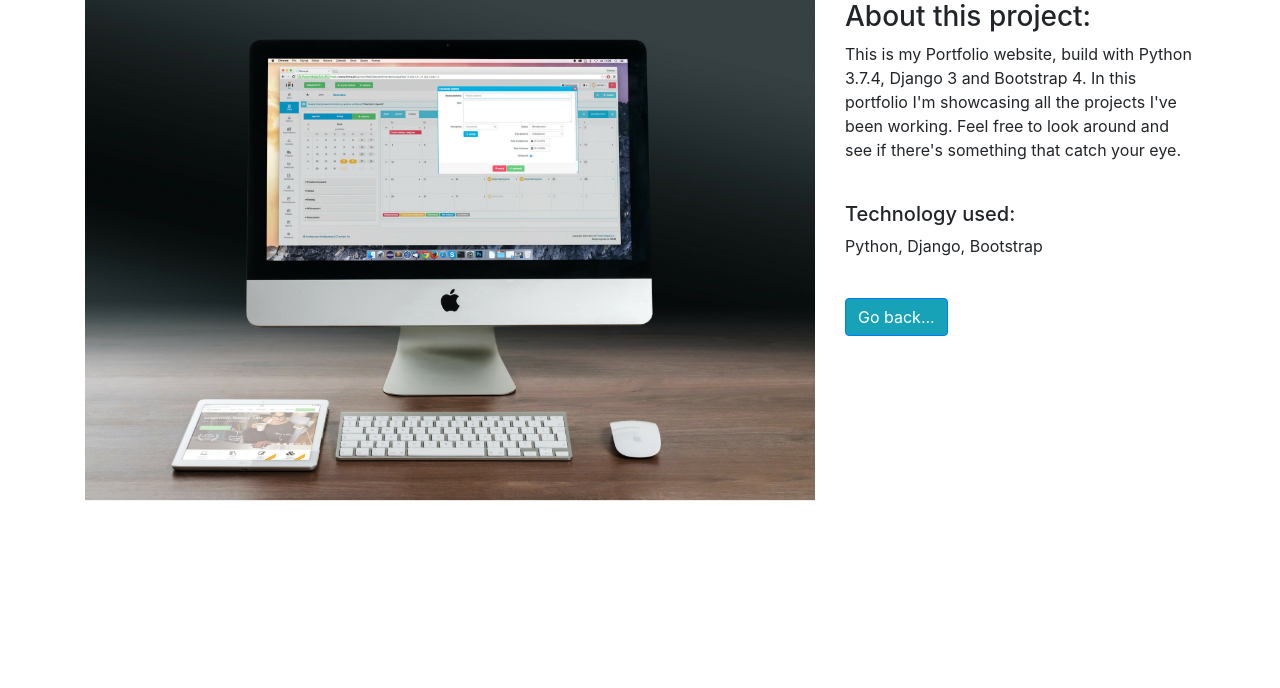
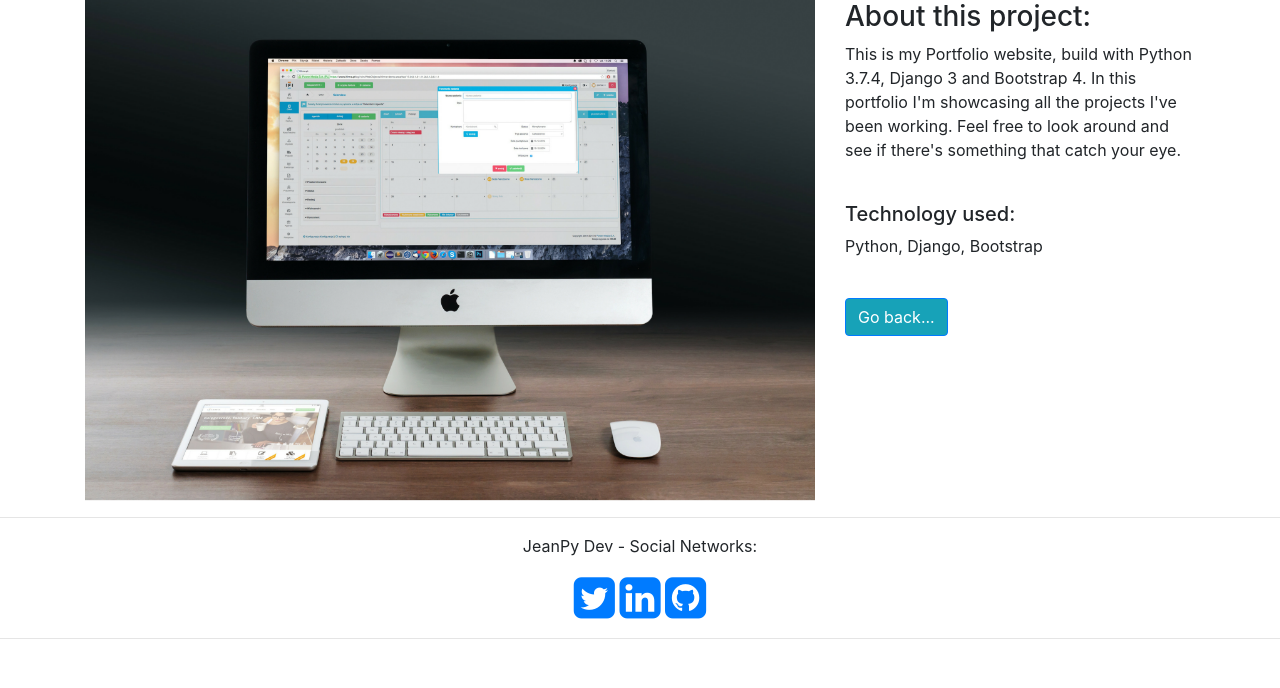
Before and after one commit to JeanFerreira91/JeanPy, a Django app: page /projects/1/ in a window 1280 px wide. Shown: the part 112-800 px from the top of the page. Run offline with Django 3.2, Linux system fonts and the light colour scheme; data comes from the database, SQL or seed files in the repository; both versions use the stored data as it was after the commit; parts of the project's set-up code (start-up, migrations or seed data) failed here and were passed over; some libraries are stand-ins or nearby versions.

Commit message:
Social Icons/Footer and Admin change in projects

```diff
--- a/personal_portfolio/templates/base.html
+++ b/personal_portfolio/templates/base.html
@@ -4,6 +4,9 @@
         <meta charset="utf-8">
         <title>JeanPy</title>
         <link rel="stylesheet" href="https://stackpath.bootstrapcdn.com/bootstrap/4.1.3/css/bootstrap.min.css" integrity="sha384-MCw98/SFnGE8fJT3GXwEOngsV7Zt27NXFoaoApmYm81iuXoPkFOJwJ8ERdknLPMO" crossorigin="anonymous">
+
+        <link href="https://stackpath.bootstrapcdn.com/font-awesome/4.7.0/css/font-awesome.min.css" rel="stylesheet">
+
         <script src="https://code.jquery.com/jquery-3.3.1.slim.min.js" integrity="sha384-q8i/X+965DzO0rT7abK41JStQIAqVgRVzpbzo5smXKp4YfRvH+8abtTE1Pi6jizo" crossorigin="anonymous"></script>
         <script src="https://cdnjs.cloudflare.com/ajax/libs/popper.js/1.14.3/umd/popper.min.js" integrity="sha384-ZMP7rVo3mIykV+2+9J3UJ46jBk0WLaUAdn689aCwoqbBJiSnjAK/l8WvCWPIPm49" crossorigin="anonymous"></script>
         <script src="https://stackpath.bootstrapcdn.com/bootstrap/4.1.3/js/bootstrap.min.js" integrity="sha384-ChfqqxuZUCnJSK3+MXmPNIyE6ZbWh2IMqE241rYiqJxyMiZ6OW/JmZQ5stwEULTy" crossorigin="anonymous"></script>
@@ -41,6 +44,22 @@
             {% block page_content %}{% endblock page_content %}
         </div>
 
+        <hr>
+        <div class="bottom section-padding">
+            <div class="container">
+                <div class="row">
+                    <div class="col-md-12 text-center center-block">
+                        <p>JeanPy Dev - Social Networks:</p>
+                        <a href="https://twitter.com/DeveloperJeanpy"><i class="fa fa-twitter-square fa-3x social"></i></a>
+                        <a href="https://www.linkedin.com/in/jeanferreira91/"><i class="fa fa-linkedin-square fa-3x social"></i></a>
+                        <a href="https://github.com/JeanFerreira91"><i class="fa fa-github-square fa-3x social"></i></a>
+                    </div>
+                </div>
+            </div>
+        </div>
+        <hr>
+
+
 
     </body>
 </html>
--- a/projects/admin.py
+++ b/projects/admin.py
@@ -3,6 +3,7 @@ from projects.models import Project
 
 # Register your models here.
 class ProjectAdmin(admin.ModelAdmin):
-    pass
+    list_display = ['title', 'technology']
+    ordering = ['title']
 
 admin.site.register(Project, ProjectAdmin)
--- a/projects/models.py
+++ b/projects/models.py
@@ -6,7 +6,7 @@ class Project(models.Model):
     title = models.CharField(max_length=100)
     description = models.TextField()
     technology = models.CharField(max_length=40)
-    image = models.FilePathField(path='/img')
+    image = models.FilePathField(path='projects/static/img')
 
 
     def __str__(self):
```
Also changed, not shown: db.sqlite3, projects/migrations/0009_auto_20200401_1427.py (added).
